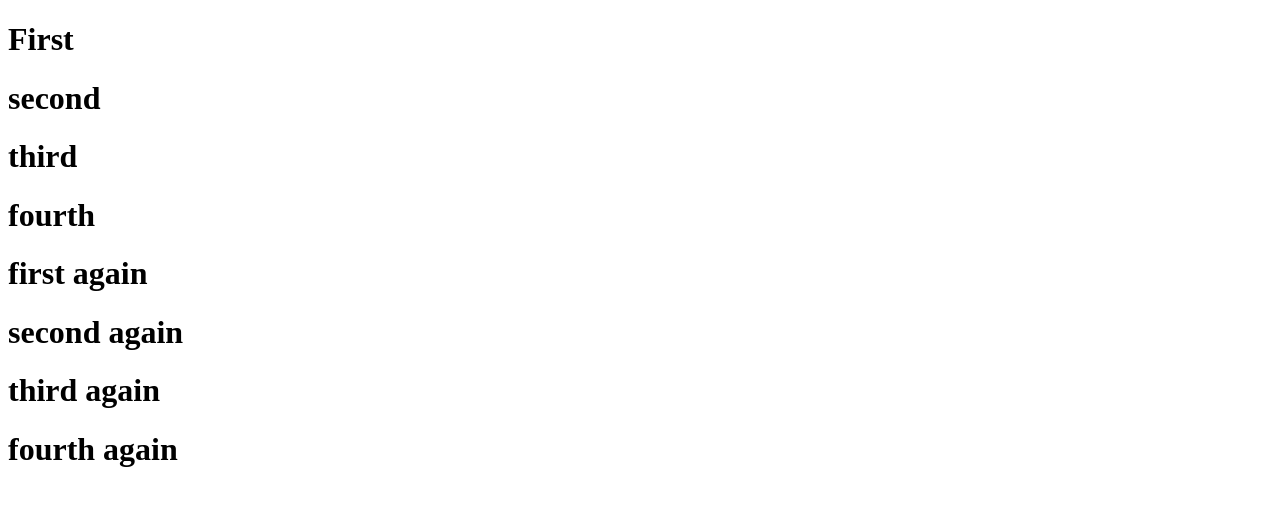
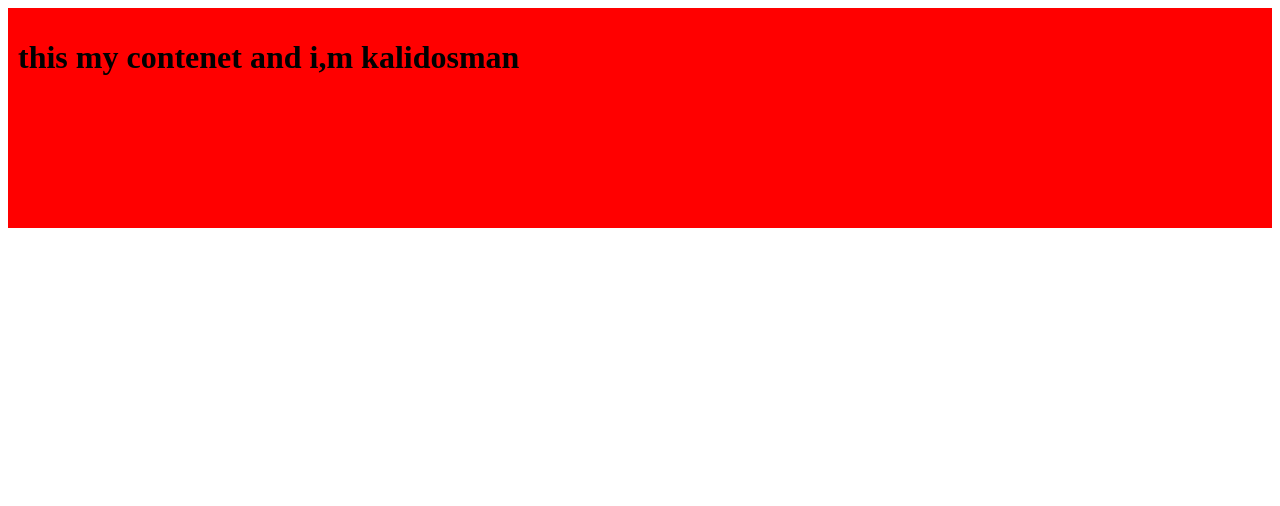
Before and after one commit to Salehalkolaidi/masterLec8, a plain HTML site: page index.html in a window 1280 px wide. Drawn offline with Linux system fonts and the light colour scheme.

Commit message:
we added all files and writ div int the index.html and we did background for the div

```diff
--- a/index.html
+++ b/index.html
@@ -4,15 +4,11 @@
     <meta charset="UTF-8">
     <meta name="viewport" content="width=device-width, initial-scale=1.0">
     <title>Document</title>
+    <link rel="stylesheet" href="style.css">
 </head>
 <body>
-    <h1>First</h1>
-    <h1>second</h1>
-    <h1>third</h1>
-    <h1>fourth</h1>
-    <h1>first again</h1>
-    <h1>second again</h1>
-    <h1>third again</h1>
-    <h1>fourth again</h1>
+   <div class="content">
+    <h1>this my contenet and i,m kalidosman</h1>
+   </div>
 </body>
 </html>
--- a/style.css
+++ b/style.css
@@ -1,3 +1,5 @@
-body{
-    background-color: blue;
+.content{
+    background-color: red;
+    padding: 10px;
+    height: 200px;
 }
```
